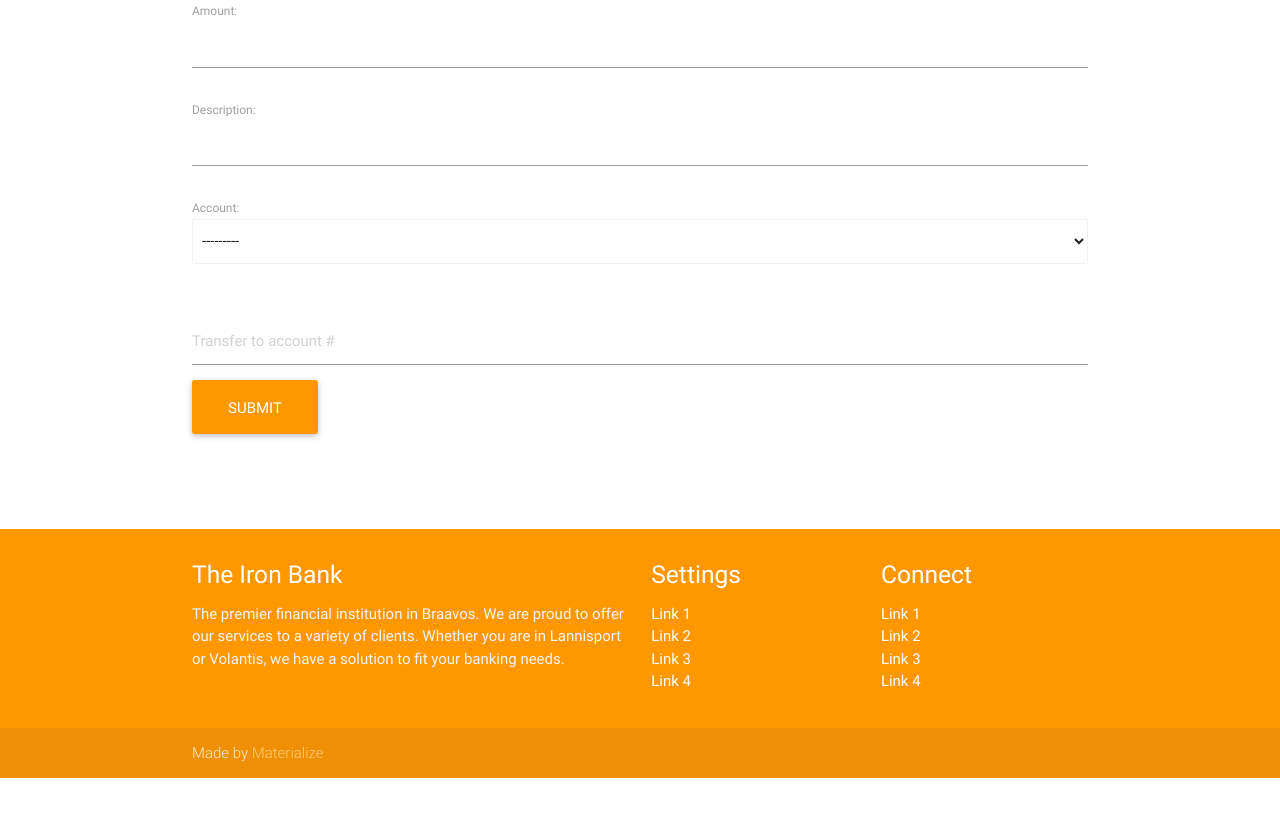
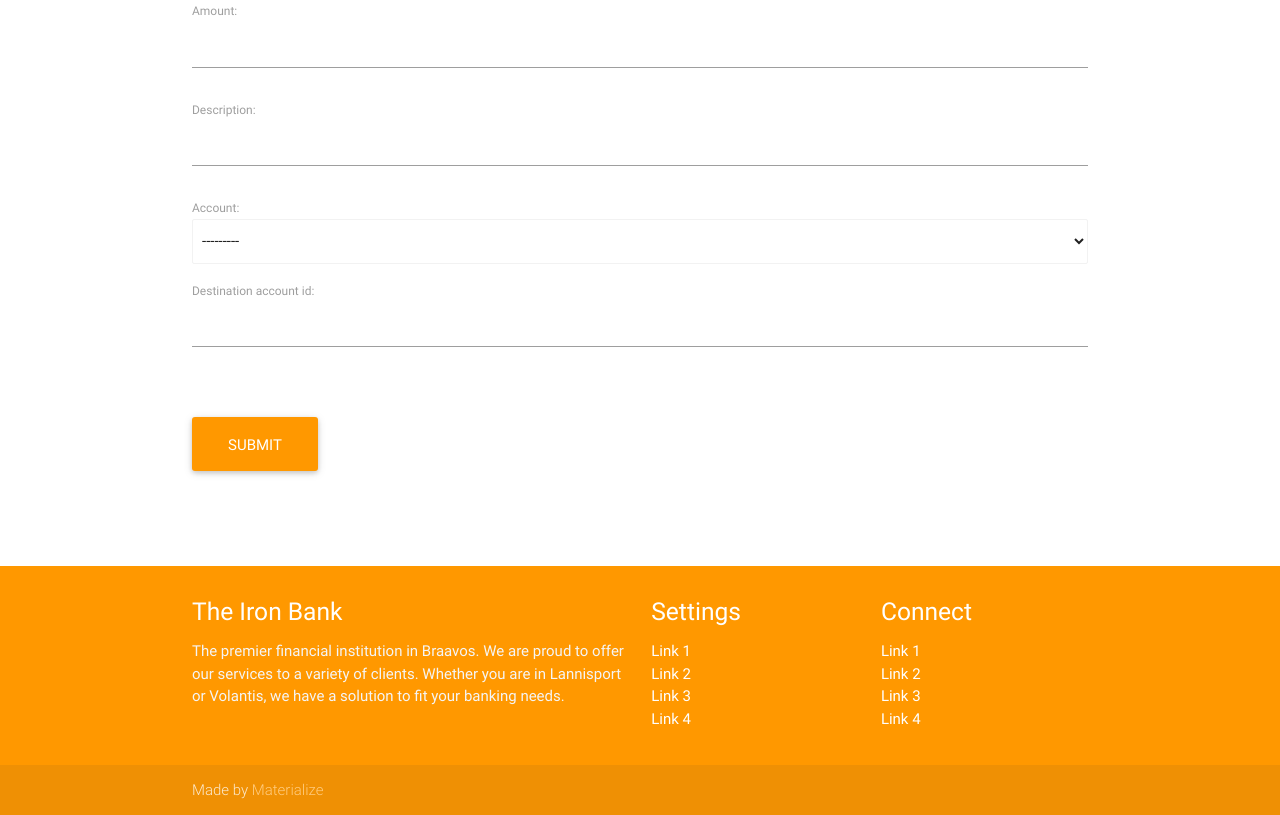
Before and after one commit to jnwcki/iron_bank, a Django app: page /account/transactions/1 in a window 1280 px wide. Shown: the part 80-895 px from the top of the page. Before the commit the page ends 858 px from the top, so only its background shows below. Run offline with Django 3.2, Linux system fonts and the light colour scheme; data comes from the database, SQL or seed files in the repository; both versions use the stored data as it was after the commit; some libraries are stand-ins or nearby versions.

Commit message:
added timestamp to transaction model, updated trans form

```diff
--- a/bankapp/models.py
+++ b/bankapp/models.py
@@ -41,6 +41,10 @@ class Transaction(models.Model):
     amount = models.DecimalField(max_digits=10, decimal_places=2)
     description = models.CharField(max_length=200)
     destination_account_id = models.IntegerField(null=True, blank=True)
+    transaction_time = models.DateTimeField(auto_now_add=True)
+
+    class Meta:
+        ordering = ["-transaction_time"]
 
     def __str__(self):
         return "{} {}".format(self.description, self.amount)
--- a/bankapp/views.py
+++ b/bankapp/views.py
@@ -53,8 +53,8 @@ class TransferView(View):
 class TransactionView(CreateView):
     template_name = 'bankapp/transaction_form.html'
     model = Transaction
-    fields = ['amount', 'description', 'account']
-
+    fields = ['amount', 'description', 'account', 'destination_account_id']
+    """
     def post(self, form):
         to_acct = form.POST.get('to_acct')
         to_desc = form.POST.get('description')
@@ -62,7 +62,7 @@ class TransactionView(CreateView):
         if to_acct:
             Transaction.objects.create(account_id=to_acct, description=to_desc, amount=to_amt)
         return super(TransactionView, self).post(self, **form)
-
+    """
     def get_success_url(self):
         account_var = Account.objects.get(pk=self.kwargs['pk'])
         my_trans_variable = Transaction.objects.filter(account=account_var)
--- a/templates/bankapp/transaction_form.html
+++ b/templates/bankapp/transaction_form.html
@@ -8,7 +8,6 @@
         {{ form.as_p }}
 
         <br><br>
-        <div><input type="text" placeholder="Transfer to account #" name="to_account" id="to_account"></div>
         <div><input type="submit" value="submit" class="btn-large waves-effect waves-light orange"></div>
     </form>
     </div>
```
Also changed, not shown: bankapp/migrations/0004_auto_20160306_1952.py (added), db.sqlite3.
